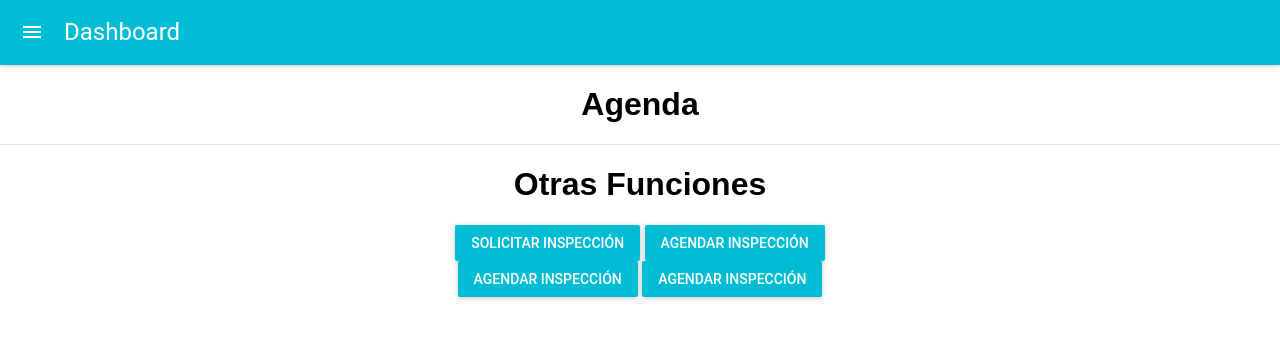
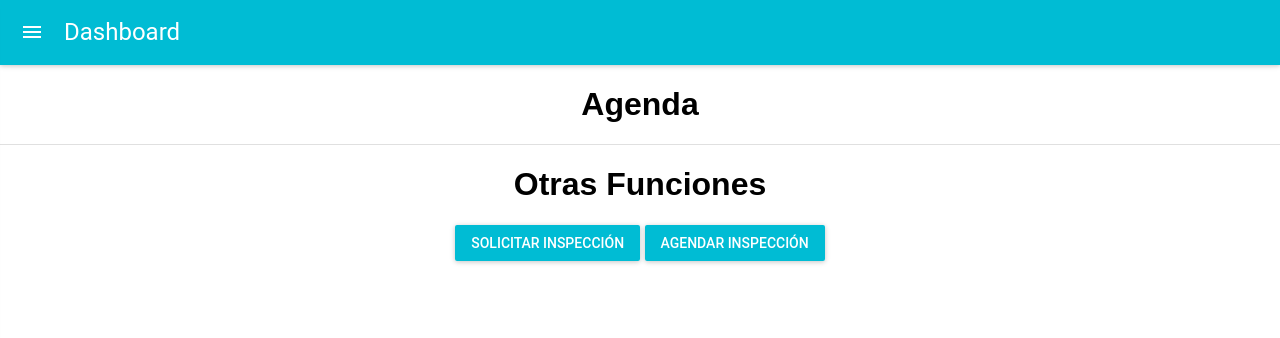
Before and after one commit to camilo77/Inspecciones, a React (Create React App) app: page / in a window 1280 px wide. Shown: the top 338 px of the page. Built offline with nearby package versions, Linux system fonts and the light colour scheme.

Commit message:
Revert "se agregan botones"
This reverts commit 35ffd9b9b7a801221dc98d96fca0dc342edbab40.

```diff
--- a/src/Components/Views/Dashboard/Index.js
+++ b/src/Components/Views/Dashboard/Index.js
@@ -25,20 +25,6 @@ class Index extends Component {
             label = "Agendar Inspección"
           />
         </Link>
-        <br/>
-        <Link to="/inspecciones">
-          <RaisedButton
-            primary = { true }
-            label = "Agendar Inspección"
-          />
-        </Link>
-        { " " }
-        <Link to="/inspecciones">
-          <RaisedButton
-            primary = { true }
-            label = "Agendar Inspección"
-          />
-        </Link>
       </div>
     );
   }
```
